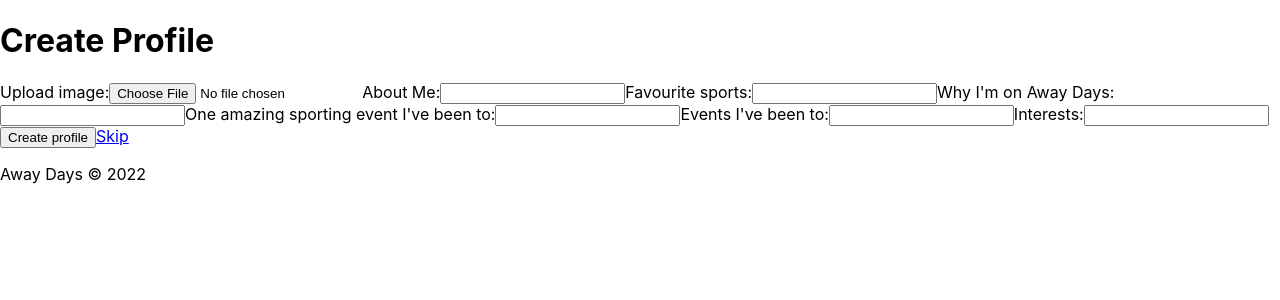
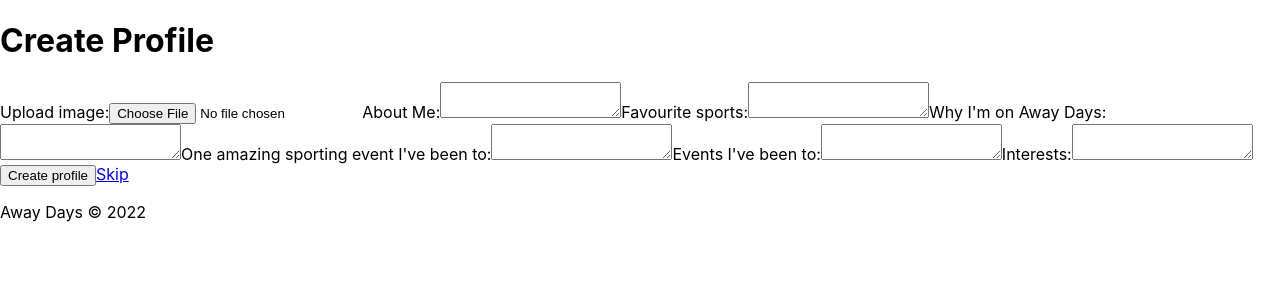
Before and after one commit to fac25/week7-away-days, a React (Create React App) app: page /create-profile in a window 1280 px wide. Shown: the top 300 px of the page. Built offline with nearby package versions, Linux system fonts and the light colour scheme; no server answers; what @aws-amplify/datastore, @aws-amplify/ui-react, aws-amplify would draw is missing.

Commit message:
Changed inputs to textareas

```diff
--- a/src/components/profile/CreateProfile.js
+++ b/src/components/profile/CreateProfile.js
@@ -36,19 +36,19 @@
       <label htmlFor="upload image">Upload image:</label>
       <input type="file" id="profileImg" onChange={handleChange} />
       <label htmlFor="about">About Me:</label>
-      <input type="text" id="about" onChange={handleChange} />
+      <textarea type="text" id="about" onChange={handleChange} />
       <label htmlFor="favouriteSports">Favourite sports:</label>
-      <input type="text" id="favouriteSports" onChange={handleChange} />
+      <textarea type="text" id="favouriteSports" onChange={handleChange} />
       <label htmlFor="why on away days">Why I'm on Away Days:</label>
-      <input type="text" id="why" onChange={handleChange} />
+      <textarea type="text" id="why" onChange={handleChange} />
       <label htmlFor="one amazing sporting event">
         One amazing sporting event I've been to:
       </label>
-      <input type="text" id="oneSportingEvent" onChange={handleChange} />
+      <textarea type="text" id="oneSportingEvent" onChange={handleChange} />
       <label htmlFor="past events">Events I've been to:</label>
-      <input type="text" id="pastEvents" onChange={handleChange} />
+      <textarea type="text" id="pastEvents" onChange={handleChange} />
       <label htmlFor="interests">Interests:</label>
-      <input type="text" id="interests" onChange={handleChange} />
+      <textarea type="text" id="interests" onChange={handleChange} />
       <button onClick={handleClick}>Create profile</button>
       <Link to="/">Skip</Link>
     </div>
```
